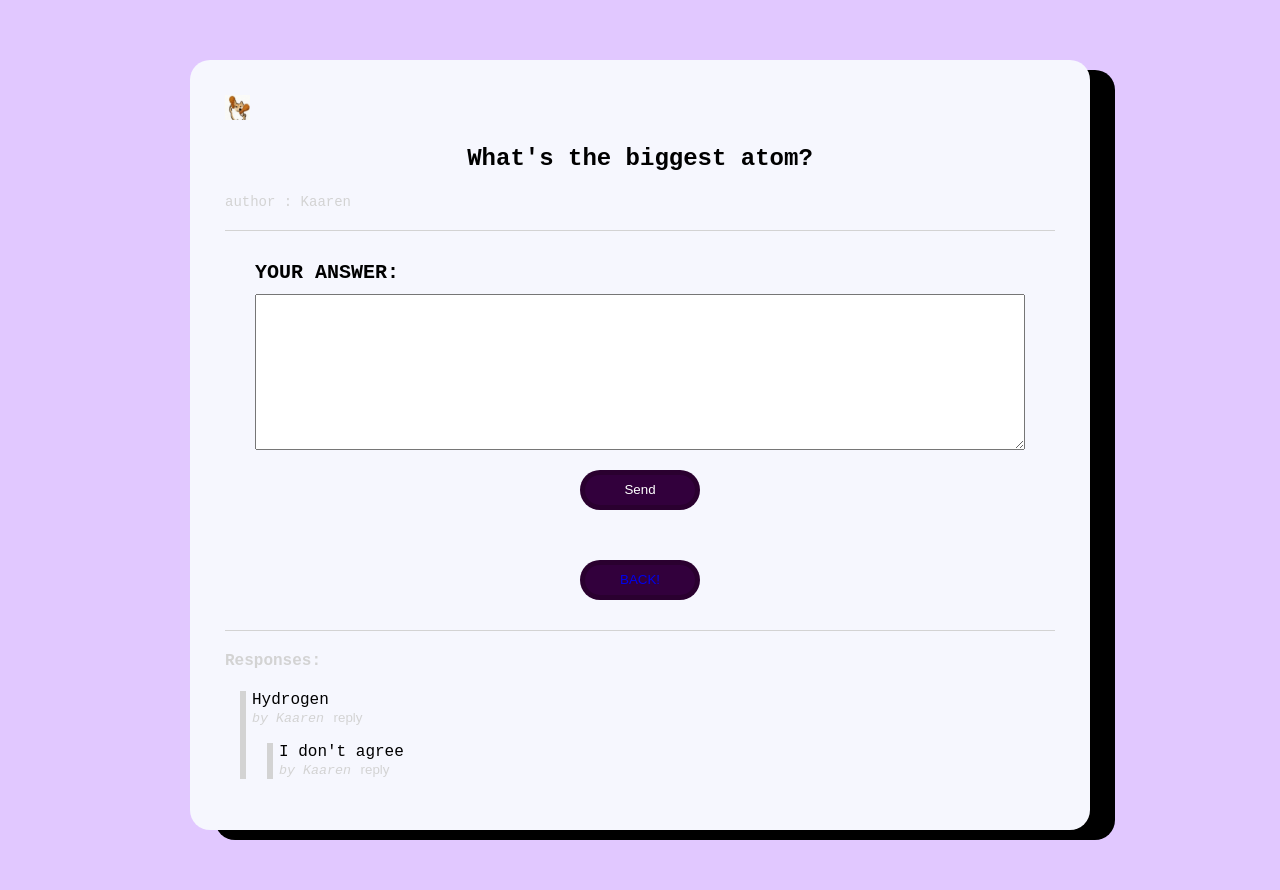
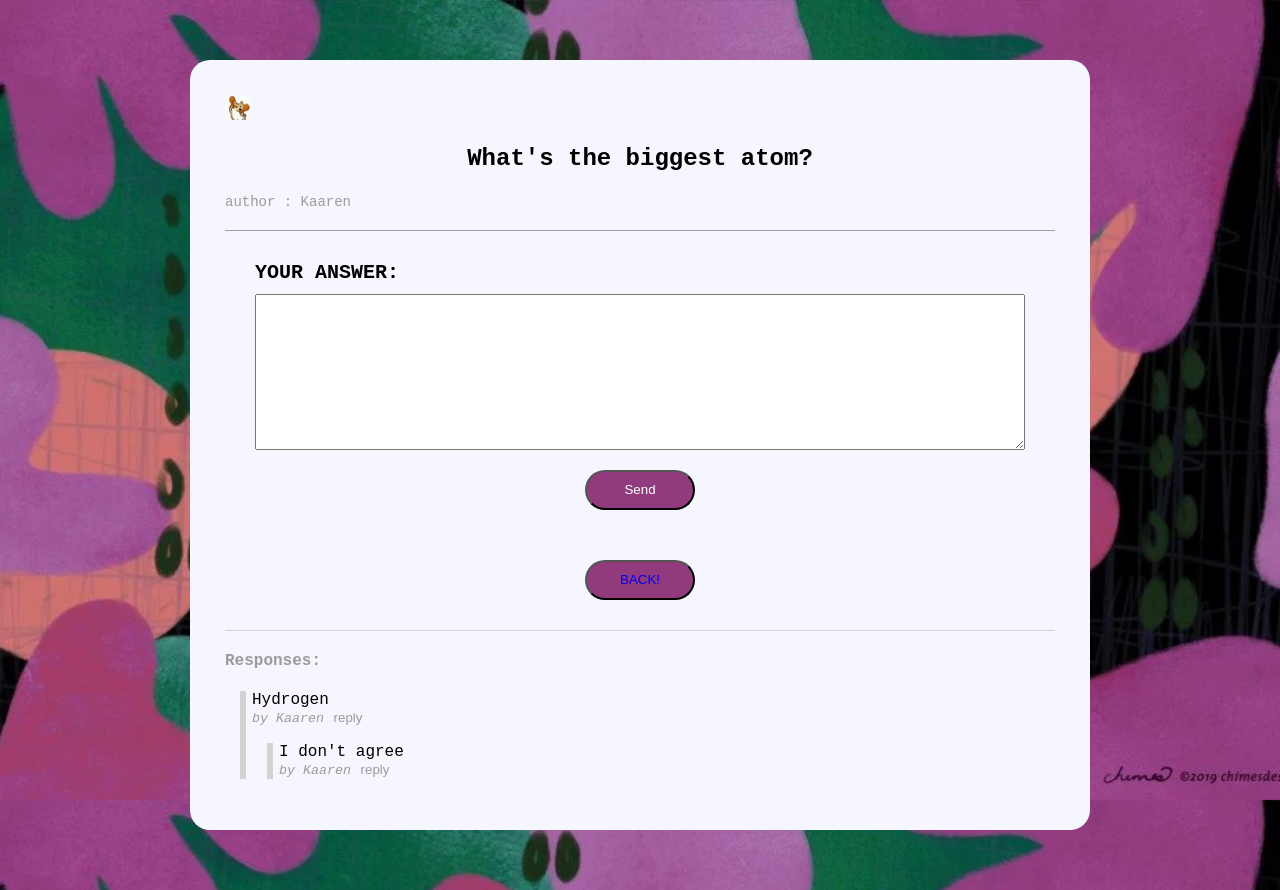
Before and after one commit to Kaurkaur123/Django-question-forum-project, a Django app: page /question/113 in a window 1280 px wide. Run offline with Django 4.2, Linux system fonts and the light colour scheme; a user stored in the database is signed in; data comes from the database, SQL or seed files in the repository; both versions use the stored data as it was after the commit.

Commit message:
design stuff

```diff
--- a/foorum/static/css/styles.css
+++ b/foorum/static/css/styles.css
@@ -12,9 +12,17 @@
 
 html,
 
+.wallpaperstuff {
+  background: url("/static/img/wallpaper4.jpg");
+  background-repeat: no-repeat;
+  background-position: center;
+  background-attachment: fixed;
+  background-size: cover;
+}
+
 body {
   font-family: 'Courier New', Courier, monospace;
-  background-color: #e1c8ff;
+  <p class="wallpaperstuff"></p>
 }
 
 *, *::after, *::before {
@@ -38,7 +46,6 @@ blockquote {
   padding: 35px;
   border-radius: 20px;
   background-color: rgb(246, 247, 254);
-  box-shadow: 25px 10px #000000;
 }
 
 .page {
@@ -66,13 +73,12 @@ blockquote {
 }
 
 .submit-button {
+  color: white;
   display: block;
-  width: 120px;
+  width: 110px;
   height: 40px;
-  border: 5px solid rgba(31, 0, 32, 0.426);
   border-radius: 20px;
-  background-color: rgb(50, 0, 60);
-  color: white;
+  background-color: rgb(145,58,126);
   margin: 0 auto;
   cursor: pointer;
 }
@@ -88,7 +94,7 @@ blockquote {
 
 .question-author {
   font-size: 14px;
-  color: lightgray;
+  color: rgb(155, 155, 155);
 }
 
 .responses-container {
@@ -97,11 +103,11 @@ blockquote {
 }
 
 .responses-container-heading {
-  color: lightgray;
+  color: rgb(155, 155, 155);
 }
 
 .no-responses-text {
-  color: lightgray;
+  color: rgb(155, 155, 155);
 }
 
 .response-body {
@@ -109,7 +115,7 @@ blockquote {
 }
 
 .response-author {
-  color: lightgray;
+  color: rgb(155, 155, 155);
   font-style: italic;
 }
 
@@ -118,13 +124,13 @@ blockquote {
   border: none;
   padding: 0;
   text-transform: lowercase;
-  color: lightgray;
+  color: rgb(155, 155, 155);
   cursor: pointer;
 }
 
 .response-form {
   margin-top: 20px;
-  border-top: 1px solid lightgray;
+  border-top: 1px solid rgb(155, 155, 155);
   padding: 30px;
 }
 
--- a/foorum/templates/home.html
+++ b/foorum/templates/home.html
@@ -14,7 +14,7 @@
   </div>
 
   <div class="bottom-right">
-  <li><a href="{% url 'makequestion' %}">Ask question</a></li>
+  <a href="{% url 'makequestion' %}">Ask question</a>
 </div>
 
   <div class="big-title">
@@ -25,8 +25,8 @@
 
 
   {% else %}
-  <p style="font-family: impact;">You are not logged in</p>
-  <a href="{% url 'login' %}">Log In</a>
+  <p>You are not logged in</p>
+  <a href="{% url 'login' %}"><b>Log In</b></a>
 {% endif %}
 {% include 'index.html' %}
 
```
Also changed, not shown: other parts of foorum/static/css/styles.css (+21 -7 lines), foorum/db.sqlite3, foorum/static/img/wallpaper.jpg (added), foorum/static/img/wallpaper2.jpg (added), foorum/static/img/wallpaper3.jpg (added), foorum/static/img/wallpaper4.jpg (added).
